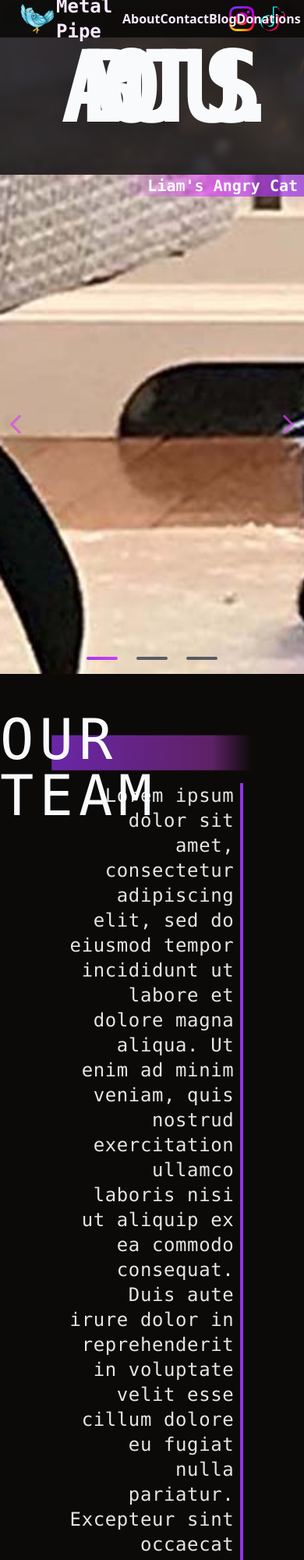
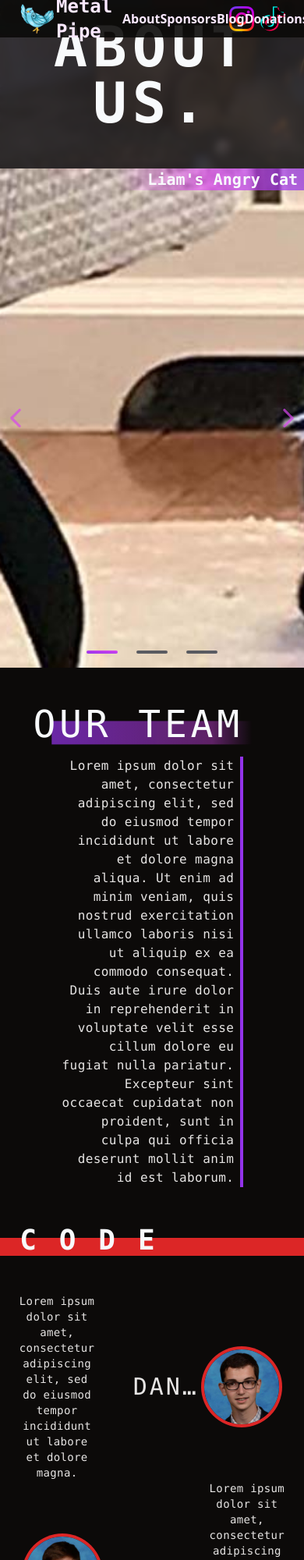
Before and after one commit to Andallfor/metalPipeWebsite, a plain HTML site: page src/about.html in a window 390 px wide. Shown: the top 2000 px of the page at 78% size. Drawn offline with nearby package versions, Linux system fonts and the light colour scheme.

Commit message:
never again

```diff
--- a/src/about.html
+++ b/src/about.html
@@ -24,11 +24,15 @@
             <div class="-z-10 bg-fixed absolute w-screen h-screen bg-stone-800/70 backdrop-blur-[4px]"></div>
         </div>
 
-        <section id="general" data-scroll-section>
-            <div class="h-nav"></div>
+        <div class="flex justify-center">
+            <section id="general" class="max-w-[1920px] w-screen" data-scroll-section>
+                <div class="h-nav-2x"></div>
 
                 <div class="flex justify-center items-end h-auto">
-                <span class="z-[1] grid grid-cols-9 w-3/5 text-center text-9xl font-[1000] font-mono text-slate-50">
+                    <div class="md:scale-0 absolute">
+                        <p class="text-center text-7xl font-[1000] font-mono text-slate-50 tracking-widest">ABOUT US.</p>
+                    </div>
+                    <span class="z-[1] grid grid-cols-9 w-3/5 text-center xl:text-9xl text-7xl font-[1000] font-mono text-slate-50 max-md:scale-0">
                         <p>A</p>
                         <p>B</p>
                         <p>O</p>
@@ -95,17 +99,17 @@
 
                 <div class="h-nav"></div>
 
-            <div class="flex justify-center w-screen">
+                <div class="flex justify-center w-full">
                     <div class="w-3/5">
                         <div class="flex justify-end items-start z-10">
-                        <p class="z-10 absolute tracking-widest text-7xl font-mono text-slate-50">OUR TEAM</p>
-                        <div class="relative z-0 w-full h-[45px] translate-y-[30.6px] bg-gradient-to-r from-purple-600/70 via-fuchsia-500/40 via-80% scale-x-110"></div>
+                            <p class="z-10 absolute tracking-widest lg:text-7xl text-5xl font-mono text-slate-50">OUR TEAM</p>
+                            <div class="relative z-0 w-full lg:h-[45px] h-[30px] lg:translate-y-[30.6px] translate-y-[20.4px] bg-gradient-to-r from-purple-600/70 via-fuchsia-500/40 via-80% scale-x-110"></div>
                         </div>
-                    <div class="h-[30.6px]"></div> <!-- account for highlight translation :skull: (68% * 45px, which is height of highlight) -->
+                        <div class="lg:h-[30.6px] h-[20.4px]"></div> <!-- account for highlight translation :skull: (68% * 45px, which is height of highlight) -->
                         <div class="h-4"></div>
                         <div class="flex justify-end items-center">
                             <div class="grid grid-cols-20 w-full"> <!-- only slightly scuffed -->
-                            <p class="col-span-19 tracking-wide font-mono text-stone-200 text-2xl text-right">
+                                <p class="col-span-19 tracking-wide font-mono text-stone-200 lg:text-2xl sm:text-xl text-base text-right">
                                     Lorem ipsum dolor sit amet, consectetur adipiscing elit, sed do eiusmod tempor incididunt ut labore et dolore magna aliqua. Ut enim ad minim veniam, quis nostrud exercitation ullamco laboris nisi ut aliquip ex ea commodo consequat. Duis aute irure dolor in reprehenderit in voluptate velit esse cillum dolore eu fugiat nulla pariatur. Excepteur sint occaecat cupidatat non proident, sunt in culpa qui officia deserunt mollit anim id est laborum.
                                 </p>
                                 <div class="col-span-1 flex justify-end items-center">
@@ -116,168 +120,45 @@
                     </div>
                 </div>
 
-            <div class="h-nav"></div>
+                <div class="about-header" about-left about-title="C O D E" about-color="red"></div>
 
-            <div class="w-screen relative h-[128px]">
-                <div class="bg-red-600 h-[4.6rem] w-screen absolute bottom-0"></div>
-                <p class="z-10 text-9xl text-slate-50 font-mono font-black tracking-widest relative">&nbsp;C O D E&nbsp;</p>
-            </div>
+                <div class="about-member" about-right about-title="DANNY KOLDOBSKIY" about-src="../src/images/headshots/danny.jpg" about-color="red" about-desc="Lorem ipsum dolor sit amet, consectetur adipiscing elit, sed do eiusmod tempor incididunt ut labore et dolore magna."></div>
+                <div class="about-member" about-left about-title="LIAM RIVERS" about-src="../src/images/headshots/liam.jpg" about-color="red" about-desc="Lorem ipsum dolor sit amet, consectetur adipiscing elit, sed do eiusmod tempor incididunt ut labore et dolore magna."></div>
+                <div class="about-member" about-right about-title="LEO WANG" about-src="../src/images/headshots/leo.jpg" about-color="red" about-desc="Lorem ipsum dolor sit amet, consectetur adipiscing elit, sed do eiusmod tempor incididunt ut labore et dolore magna."></div>
 
-            <div class="h-nav"></div>
-            <div class="h-nav"></div>
+                <div class="about-header" about-right about-title="C A D" about-color="sky"></div>
 
-            <div class="flex w-screen justify-around items-center">
-                <p class="w-1/4 tracking-wide font-mono text-stone-200 text-2xl text-center">Lorem ipsum dolor sit amet, consectetur adipiscing elit, sed do eiusmod tempor incididunt ut labore et dolore magna aliqua.</p>
-                <div class="w-1/2 inline relative">
-                    <div class="absolute flex justify-center items-center w-full h-full">
-                        <div class="absolute mr-28 bg-gradient-to-l from-red-600/70 via-red-400/70 via-70% h-20" style="width: calc(100% - 7rem)"></div> <!-- margin 28 bc img w is 48 (/2 = 24) and img mr is 4 -->
-                    </div>
-                    <div class="flex justify-start items-center w-full flex-row-reverse">
-                        <img src="../src/images/headshots/danny.jpg" class="z-20 h-48 w-48 rounded-full m-4 inline relative outline outline-offset-4 outline-2 outline-red-500">
-                        <p class="tracking-widest font-mono text-stone-200 text-6xl text-right inline align-middle z-20 relative truncate">DANNY KOLDOBSKIY</p>
-                    </div>
+                <div class="about-member" about-left about-title="JERRY HUANG" about-src="../src/images/headshots/jerry.jpg" about-color="sky" about-desc="Lorem ipsum dolor sit amet, &lt;span class='underline'>consectetur adipiscing&lt;/span> elit, sed do eiusmod tempor incididunt ut labore et dolore magna."></div>
+                <div class="about-member" about-right about-title="AMAN GARG" about-src="../src/images/headshots/aman.jpg" about-color="sky" about-desc="Lorem ipsum dolor sit amet, consectetur adipiscing elit, sed do eiusmod tempor incididunt ut labore et dolore magna."></div>
+
+                <div class="about-header" about-left about-title="O U T R E A C H" about-color="fuchsia"></div>
+
+                <div class="about-member" about-right about-title="ZENAIDA LAST" about-src="../src/images/headshots/zenaida.jpg" about-color="fuchsia" about-desc="Lorem ipsum dolor sit amet, consectetur adipiscing elit, sed do eiusmod tempor incididunt ut labore et dolore magna."></div>
+                <div class="about-member" about-left about-title="REEMA LAST" about-src="../src/images/headshots/arya.jpg" about-color="fuchsia" about-desc="Lorem ipsum dolor sit amet, consectetur adipiscing elit, sed do eiusmod tempor incididunt ut labore et dolore magna."></div>
+                <div class="about-member" about-right about-title="ABRAHAM KARIKKINETH" about-src="../src/images/headshots/abe.jpg" about-color="fuchsia" about-desc="Lorem ipsum dolor sit amet, consectetur adipiscing elit, sed do eiusmod tempor incididunt ut labore et dolore magna."></div>
+                <div class="about-member" about-left about-title="ARYA KAZEMNIA" about-src="../src/images/headshots/arya.jpg" about-color="fuchsia" about-desc="Lorem ipsum dolor sit amet, consectetur adipiscing elit, sed do eiusmod tempor incididunt ut labore et dolore magna."></div>
+
+                <div class="about-header" about-middle about-title="M E N T O R S" about-color="purple"></div>
+
+                <div class="flex w-full justify-center items-center relative">
+                    <div class="absolute bg-gradient-to-r from-main-light/0 via-main-dark/80 to-main-light/0 lg:h-16 h-10 w-full"></div>
+                    <div class="flex w-full items-center justify-center">
+                        <p class="text-stone-200 font-mono tracking-widest lg:text-5xl text-3xl truncate z-20 text-right w-96">AABHAS</p>
+                        <img src="../src/images/headshots/aabhas.jpg" class="z-20 lg:h-48 lg:w-48 h-24 w-24 rounded-full m-4 ring-2 ring-main-dark ring-offset-2 ring-offset-black/0">
+                        <p class="text-stone-200 font-mono tracking-widest lg:text-5xl text-3xl truncate z-20 text-left w-96">JAIN</p>
                     </div>
                 </div>
 
-            <div class="h-nav"></div>
-
-            <div class="flex w-screen justify-around items-center">
-                <div class="w-1/2 inline relative">
-                    <div class="absolute flex justify-center items-center w-full h-full">
-                        <div class="absolute ml-28 bg-gradient-to-r from-red-600/70 via-red-400/70 via-70% h-20" style="width: calc(100% - 7rem)"></div> <!-- margin 28 bc img w is 48 (/2 = 24) and img mr is 4 -->
-                    </div>
-                    <img src="../src/images/headshots/liam.jpg" class="z-20 h-48 w-48 rounded-full m-4 inline relative outline outline-offset-4 outline-2 outline-red-500">
-                    <p class="tracking-widest font-mono text-stone-200 text-6xl text-left inline align-middle z-20 relative truncate">LIAM RIVERS</p>
-                </div>
-                <p class="w-1/4 tracking-wide font-mono text-stone-200 text-2xl text-center">Lorem ipsum dolor sit amet, consectetur adipiscing elit, sed do eiusmod tempor incididunt ut labore et dolore magna aliqua.</p>
-            </div>
-
-            <div class="h-nav"></div>
-            <div class="h-nav"></div>
-
-            <div class="w-screen relative h-[128px]">
-                <div class="bg-indigo-600 h-[4.6rem] w-screen absolute bottom-0"></div>
-                <div class="flex justify-end">
-                    <p class="z-10 text-9xl text-slate-50 font-mono font-black tracking-widest relative">&nbsp;C A D&nbsp;</p>
+                <div class="h-nav-2x"></div>
+            </section>
         </div>
     </div>
 
-            <div class="h-nav"></div>
-            <div class="h-nav"></div>
-
-            <div class="flex w-screen justify-around items-center">
-                <div class="w-1/2 inline relative">
-                    <div class="absolute flex justify-center items-center w-full h-full">
-                        <div class="absolute ml-28 bg-gradient-to-r from-sky-600/70 via-sky-400/70 via-70% h-20" style="width: calc(100% - 7rem)"></div> <!-- margin 28 bc img w is 48 (/2 = 24) and img mr is 4 -->
-                    </div>
-                    <img src="../src/images/headshots/jerry.jpg" class="z-20 h-48 w-48 rounded-full m-4 inline relative outline outline-offset-4 outline-2 outline-sky-500">
-                    <p class="tracking-widest font-mono text-stone-200 text-6xl text-left inline align-middle z-20 relative truncate">JERRY HUANG</p>
-                </div>
-                <p class="w-1/4 tracking-wide font-mono text-stone-200 text-2xl text-center">Lorem ipsum dolor sit amet, consectetur adipiscing elit, sed do eiusmod tempor incididunt ut labore et dolore magna aliqua.</p>
-            </div>
-
-            <div class="h-nav"></div>
-            <div class="h-nav"></div>
-
-            <div class="w-screen relative h-[128px]">
-                <div class="bg-main-dark h-[4.6rem] w-screen absolute bottom-0"></div>
-                <div class="flex justify-center">
-                    <p class="z-10 text-9xl text-slate-50 font-mono font-black tracking-widest relative">&nbsp;M E N T O R S&nbsp;</p>
-                </div>
-            </div>
-
-            <div class="h-nav"></div>
-            <div class="h-nav"></div>
-
-            <div class="flex w-screen justify-center items-center relative">
-                <div class="absolute bg-gradient-to-r from-main-light/0 via-main-dark/80 to-main-light/0 h-20" style="width: calc(100vw - 14rem)"></div>
-                <div class="flex w-screen items-center justify-center">
-                    <p class="text-stone-200 font-mono tracking-widest text-6xl truncate z-20 text-right">AABHAS</p>
-                    <img src="../src/images/headshots/aabhas.jpg" class="z-20 h-48 w-48 rounded-full m-4 outline outline-offset-4 outline-2 outline-main-dark">
-                    <p class="text-stone-200 font-mono tracking-widest text-6xl truncate z-20 text-left">LAST_NAME</p>
-                </div>
-            </div>
-
-            <div class="h-nav"></div>
-            <div class="h-nav"></div>
-
-
-        </section>
-    </div>
-
     <script src="navBar.txt"></script>
-    <script>
-        const addTogglePrevNextBtnsActive = (emblaApi, prevBtn, nextBtn) => {
-            const togglePrevNextBtnsState = () => {
-                if (emblaApi.canScrollPrev()) prevBtn.removeAttribute('disabled');
-                else prevBtn.setAttribute('disabled', 'disabled');
-
-                if (emblaApi.canScrollNext()) nextBtn.removeAttribute('disabled');
-                else nextBtn.setAttribute('disabled', 'disabled');
-            };
-
-            emblaApi
-                .on('select', togglePrevNextBtnsState)
-                .on('init', togglePrevNextBtnsState)
-                .on('reInit', togglePrevNextBtnsState);
-
-            return () => {
-                prevBtn.removeAttribute('disabled');
-                nextBtn.removeAttribute('disabled');
-            };
-        };
-
-        const addPrevNextBtnsClickHandlers = (emblaApi, prevBtn, nextBtn) => {
-            const scrollPrev = () => emblaApi.scrollPrev();
-            const scrollNext = () => emblaApi.scrollNext();
-
-            prevBtn.addEventListener('click', scrollPrev, false);
-            nextBtn.addEventListener('click', scrollNext, false);
-
-            const removeTogglePrevNextBtnsActive = addTogglePrevNextBtnsActive(emblaApi, prevBtn, nextBtn);
-
-            return () => {
-                removeTogglePrevNextBtnsActive();
-                prevBtn.removeEventListener('click', scrollPrev, false);
-                nextBtn.removeEventListener('click', scrollNext, false);
-            };
-        };
-    </script>
-    <script>
-        const addDotBtnsAndClickHandlers = (emblaApi, dotsNode) => {
-            let dotNodes = [];
-
-            const addDotBtnsWithClickHandlers = () => {
-                dotsNode.innerHTML = emblaApi
-                .scrollSnapList()
-                .map(() => '<button class="embla__dot" type="button"></button>')
-                .join('');
-
-                const scrollTo = (index) => emblaApi.scrollTo(index);
-
-                dotNodes = Array.from(dotsNode.querySelectorAll('.embla__dot'));
-                dotNodes.forEach((dotNode, index) => dotNode.addEventListener('click', () => scrollTo(index), false));
-            };
-
-            const toggleDotBtnsActive = () => {
-                const previous = emblaApi.previousScrollSnap();
-                const selected = emblaApi.selectedScrollSnap();
-                dotNodes[previous].classList.remove('embla__dot--selected');
-                dotNodes[selected].classList.add('embla__dot--selected');
-            };
-
-            emblaApi
-                .on('init', addDotBtnsWithClickHandlers)
-                .on('reInit', addDotBtnsWithClickHandlers)
-                .on('init', toggleDotBtnsActive)
-                .on('reInit', toggleDotBtnsActive)
-                .on('select', toggleDotBtnsActive);
-
-            return () => dotsNode.innerHTML = '';
-        };
-    </script>
+    <script src="../src/templates/about.js"></script>
     <script>
         document.getElementById("nav-bar").innerHTML += navBar;
+        aboutInit();
 
         const scroll = new LocomotiveScroll({
             el: document.querySelector("[data-scroll-container]"),
--- a/src/navBar.txt
+++ b/src/navBar.txt
@@ -19,10 +19,10 @@ let navBar = `
                         <span class="text-fuchsia-100 font-semibold text-center relative">About</span><!--
                 --></span>
                 </a>
-                <a id="nav-bar-contact" href="error.html">
+                <a id="nav-bar-sponsors" href="error.html">
                     <span class="relative group">
                         <span class="block absolute bg-gradient-to-b from-purple-600 via-fuchsia-500 -inset-1 -top-6 bottom-12 group-hover:-bottom-12 transition-all ease-in-out duration-200" aria-hidden="true"></span>
-                        <span class="text-fuchsia-100 font-semibold text-center relative">Contact</span><!--
+                        <span class="text-fuchsia-100 font-semibold text-center relative">Sponsors</span><!--
                 --></span>
                 </a>
                 <a id="nav-bar-blog" href="error.html">
--- /dev/null
+++ b/src/templates/about.js
@@ -0,0 +1,176 @@
+const addTogglePrevNextBtnsActive = (emblaApi, prevBtn, nextBtn) => {
+    const togglePrevNextBtnsState = () => {
+        if (emblaApi.canScrollPrev()) prevBtn.removeAttribute('disabled');
+        else prevBtn.setAttribute('disabled', 'disabled');
+
+        if (emblaApi.canScrollNext()) nextBtn.removeAttribute('disabled');
+        else nextBtn.setAttribute('disabled', 'disabled');
+    };
+
+    emblaApi
+        .on('select', togglePrevNextBtnsState)
+        .on('init', togglePrevNextBtnsState)
+        .on('reInit', togglePrevNextBtnsState);
+
+    return () => {
+        prevBtn.removeAttribute('disabled');
+        nextBtn.removeAttribute('disabled');
+    };
+};
+
+const addPrevNextBtnsClickHandlers = (emblaApi, prevBtn, nextBtn) => {
+    const scrollPrev = () => emblaApi.scrollPrev();
+    const scrollNext = () => emblaApi.scrollNext();
+
+    prevBtn.addEventListener('click', scrollPrev, false);
+    nextBtn.addEventListener('click', scrollNext, false);
+
+    const removeTogglePrevNextBtnsActive = addTogglePrevNextBtnsActive(emblaApi, prevBtn, nextBtn);
+
+    return () => {
+        removeTogglePrevNextBtnsActive();
+        prevBtn.removeEventListener('click', scrollPrev, false);
+        nextBtn.removeEventListener('click', scrollNext, false);
+    };
+};
+
+const addDotBtnsAndClickHandlers = (emblaApi, dotsNode) => {
+    let dotNodes = [];
+
+    const addDotBtnsWithClickHandlers = () => {
+        dotsNode.innerHTML = emblaApi
+        .scrollSnapList()
+        .map(() => '<button class="embla__dot" type="button"></button>')
+        .join('');
+
+        const scrollTo = (index) => emblaApi.scrollTo(index);
+
+        dotNodes = Array.from(dotsNode.querySelectorAll('.embla__dot'));
+        dotNodes.forEach((dotNode, index) => dotNode.addEventListener('click', () => scrollTo(index), false));
+    };
+
+    const toggleDotBtnsActive = () => {
+        const previous = emblaApi.previousScrollSnap();
+        const selected = emblaApi.selectedScrollSnap();
+        dotNodes[previous].classList.remove('embla__dot--selected');
+        dotNodes[selected].classList.add('embla__dot--selected');
+    };
+
+    emblaApi
+        .on('init', addDotBtnsWithClickHandlers)
+        .on('reInit', addDotBtnsWithClickHandlers)
+        .on('init', toggleDotBtnsActive)
+        .on('reInit', toggleDotBtnsActive)
+        .on('select', toggleDotBtnsActive);
+
+    return () => dotsNode.innerHTML = '';
+};
+
+const memberDir = (name, desc, src, color, dir) => {
+    return `
+        <div class="flex w-full justify-around items-center ${dir['sort']}">
+            <div class="w-1/2 inline relative">
+                <div class="absolute flex justify-center items-center w-full h-full">
+                    <div data-scroll data-scroll-repeat class="scale-x-0 is-inview:scale-x-100 transition-all duration-700 absolute ${dir['origin']} ${dir['margin']} ${dir['gradient']} ${color['from']} ${color['via']} lg:h-16 h-10" style="width: calc(100% - 7rem)"></div> <!-- margin 28 bc img w is 48 (/2 = 24) and img mr is 4 -->
+                </div>
+                <div class="flex justify-start items-center w-full ${dir['sort']}">
+                    <img src="${src}" class="z-20 lg:h-48 lg:w-48 h-24 w-24 rounded-full lg:m-4 m-2 inline relative ring-2 ${color['ring']} ring-offset-2 ring-offset-black/0"/>
+                    <p class="tracking-widest font-mono text-stone-200 lg:text-5xl text-3xl inline align-middle z-20 relative truncate">${name}</p>
+                </div>
+            </div>
+            <p class="w-1/4 tracking-wide font-mono text-stone-200 lg:text-2xl text-sm text-center">${desc}</p>
+        </div>
+    `;
+};
+
+const headerDir = (title, color, dir) => {
+    return `
+        <div class="lg:h-nav-2x h-nav"></div>
+        <div class="w-full relative 2xl:h-[128px] xl:h-[96px] lg:h-[72px] md:h-[60px] sm:h-[48px] h-[40px]">
+            <div class="${color['main']} 2xl:h-[4.6rem] xl:h-[3.45rem] lg:h-[2.5875rem] md:h-[2.15625rem] sm:h-[1.725rem] h-[1.4375rem] w-full absolute bottom-0 scale-x-[1000%]"></div> <!-- totally not a hack -->
+            <div class="flex ${dir['justify']}">
+                <p class="z-10 text-4xl sm:text-5xl md:text-6xl lg:text-7xl xl:text-8xl 2xl:text-9xl text-slate-50 font-mono font-black tracking-widest relative">&nbsp;${title}&nbsp;</p>
+            </div>
+        </div>
+        <div class="lg:h-nav-2x h-nav"></div>
+    `;
+};
+
+const aboutInit = () => {
+    const colorPreset = {
+        'red': {
+            'main': 'bg-red-main',
+            'from': 'from-red-dark/70',
+            'via': 'via-red-light/70',
+            'ring': 'ring-red-main'
+        },
+        'sky': {
+            'main': 'bg-sky-main',
+            'from': 'from-sky-dark/70',
+            'via': 'via-sky-light/70',
+            'ring': 'ring-sky-main'
+        },
+        'fuchsia': {
+            'main': 'bg-main-light',
+            'from': 'from-main-dark/70',
+            'via': 'via-main-light/70',
+            'ring': 'ring-main-main'
+        },
+        'purple': {
+            'main': 'bg-main-main',
+            'from': 'from-main-dark/70',
+            'via': 'via-main-light/70',
+            'ring': 'ring-main-main'
+        },
+    };
+
+    const direction = {
+        'left': {
+            'margin': 'lg:ml-28 ml-14',
+            'gradient': 'bg-gradient-to-r',
+            'sort': 'flex-row',
+            'justify': 'justify-start',
+            'origin': 'origin-left',
+        },
+        'right': {
+            'margin': 'lg:mr-28 mr-14',
+            'gradient': 'bg-gradient-to-l',
+            'sort': 'flex-row-reverse',
+            'justify': 'justify-end',
+            'origin': 'origin-right',
+        },
+        'middle': {
+            'justify': 'justify-center',
+        },
+    };
+
+    const am = document.querySelectorAll(".about-member");
+    am.forEach((ele) => {
+        const n = ele.getAttribute('about-title');
+        const d = ele.getAttribute('about-desc');
+        const s = ele.getAttribute('about-src');
+        const c = ele.getAttribute('about-color');
+
+        let dir = 'left';
+        if (ele.hasAttribute('about-right')) dir = 'right';
+        else if (ele.hasAttribute('about-middle')) dir = 'middle';
+
+        if (dir == 'middle') {
+            dir = '10'; // placeholder
+        } else {
+            ele.innerHTML += memberDir(n, d, s, colorPreset[c], direction[dir]);
+        }
+    });
+
+    const ah = document.querySelectorAll(".about-header");
+    ah.forEach((ele) => {
+        const t = ele.getAttribute('about-title');
+        const c = ele.getAttribute('about-color');
+
+        let dir = 'left';
+        if (ele.hasAttribute('about-right')) dir = 'right';
+        else if (ele.hasAttribute('about-middle')) dir = 'middle';
+
+        ele.innerHTML += headerDir(t, colorPreset[c], direction[dir]);
+    });
+};
--- a/tailwind.config.js
+++ b/tailwind.config.js
@@ -2,11 +2,12 @@
 const plugin = require('tailwindcss/plugin')
 
 module.exports = {
-  content: ["src/*.{html,js,txt}"],
+  content: ["src/*.{html,js,txt}", "src/templates/*.js"],
   theme: {
     extend: {
       height: {
-        'nav': '3rem'
+        'nav': '3rem',
+        'nav-2x': '6rem',
       },
       gridTemplateColumns: {
         '13': 'repeat(13, minmax(0, 1fr))',
@@ -18,12 +19,31 @@ module.exports = {
       colors: {
         'bg-side': '#ab75e0',
         'bg-center': '#d1bee6',
+
         'footer-main': '#1a131f',
+
         'main-dark': '#9333ea',
         'main-light': '#d946ef',
+        'main-main': '#9333ea',
+
+        'sky-dark': '#0284c7',
+        'sky-light': '#38bdf8',
+        'sky-main': '#6366f1',
+
+        'red-dark': '#dc2626',
+        'red-light': '#f87171',
+        'red-main': '#dc2626',
       },
       animation: {
         'pulse-slow': 'pulse 10s cubic-bezier(0.4, 0, 0.6, 1) infinite',
+        'gradient-shift': 'gradient-shift 1s cubic-bezier(0.4, 0, 0.6, 1) infinite',
+      },
+      keyframes: {
+        'gradient-shift': {
+          '0%': {'--tw-gradient-via-position': '25%'},
+          '50%': {'--tw-gradient-via-position': '75%'},
+          '100%': {'--tw-gradient-via-position': '25%'},
+        },
       },
       flex: {
         '100': '0 0 100%',
```
Also changed, not shown: src/index.html (+18 -1 lines), .eslintrc.js (added), dist/output.css, src/icons/sponsors/emotion-sad-fill.png (added), src/icons/sponsors/emotion-unhappy-fill.png (added), src/icons/sponsors/ghost-2-line.png (added), src/images/headshots/abe.jpg (added), src/images/headshots/leo.jpg (added). Lines whose indentation alone changed are shown as unchanged.
